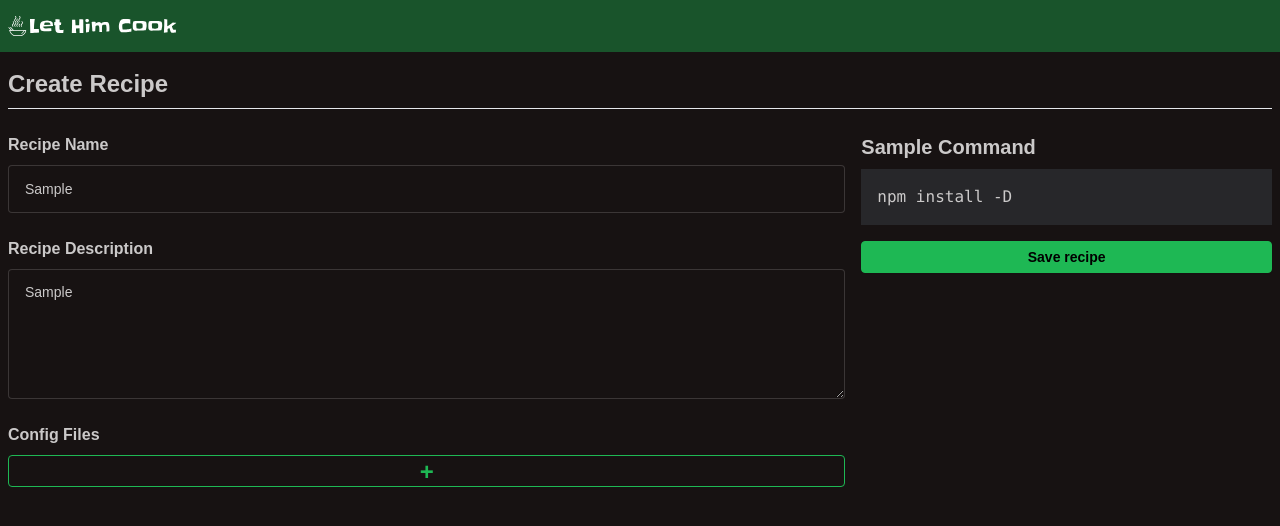
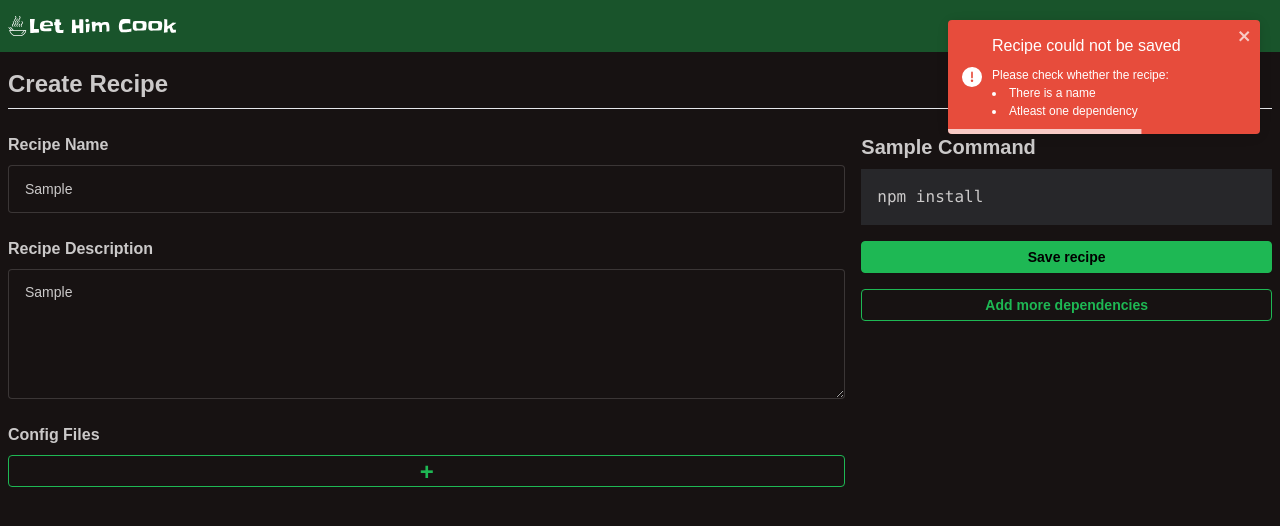
Before and after one commit to abhishekvash/let-him-cook, a React (Vite) app: page /create-recipe in a window 1280 px wide. Both pictures are taken after typing "Sample", "Sample" into the empty fields and a click on the button "Save recipe". Shown: the top 526 px of the page. Built offline with nearby package versions, Linux system fonts and the light colour scheme.

Commit message:
Integrate storage for recipes

```diff
--- a/package.json
+++ b/package.json
@@ -18,7 +18,8 @@
 		"query-registry": "^2.6.0",
 		"react": "^18.2.0",
 		"react-dom": "^18.2.0",
-		"react-router-dom": "^6.18.0"
+		"react-router-dom": "^6.18.0",
+		"react-toastify": "^9.1.3"
 	},
 	"devDependencies": {
 		"@types/node": "^20.9.0",
--- a/src/components/CommandPreview.tsx
+++ b/src/components/CommandPreview.tsx
@@ -9,7 +9,9 @@ export function CommandPreview({
 		<div className="bg-zinc-800 p-4">
 			<p className="font-mono">
 				npm install {Array.from(dependencies).join(" ")}{" "}
-				{<> -D {Array.from(devDependencies).join(" ")}</>}
+				{devDependencies.size > 0 && (
+					<> -D {Array.from(devDependencies).join(" ")}</>
+				)}
 			</p>
 		</div>
 	);
--- a/src/components/SearchBar.tsx
+++ b/src/components/SearchBar.tsx
@@ -27,6 +27,7 @@ export function SearchBar() {
 					value={searchString}
 					onChange={e => setSearchString(e.target.value)}
 					required
+					autoFocus
 					className="w-24 bg-transparent outline-none md:w-auto"
 				/>
 			</div>
--- a/src/contexts/IngredientsContext.tsx
+++ b/src/contexts/IngredientsContext.tsx
@@ -8,10 +8,14 @@ export const IngredientActions = {
 	CLEAR_ALL_DEPENDENCIES: "clearAllDependencies",
 } as const;
 
-type IngredientAction = {
-	type: (typeof IngredientActions)[keyof typeof IngredientActions];
-	payload: string;
-};
+type IngredientAction =
+	| {
+			type: (typeof IngredientActions)[keyof typeof IngredientActions];
+			payload: string;
+	  }
+	| {
+			type: "clearAllDependencies";
+	  };
 
 type Ingredients = {
 	dependencies: Set<string>;
--- a/src/contexts/RecipeContext.tsx
+++ b/src/contexts/RecipeContext.tsx
@@ -7,6 +7,7 @@ export const RecipeActions = {
 	ADD_FILE: "addFile",
 	UPDATE_FILE: "updateFile",
 	REMOVE_FILE: "removeFile",
+	CLEAR_RECIPE: "clearRecipe",
 } as const;
 
 type RecipeAction =
@@ -21,6 +22,9 @@ type RecipeAction =
 	| {
 			type: "addFile" | "updateFile" | "removeFile";
 			payload: Record<string, string>;
+	  }
+	| {
+			type: "clearRecipe";
 	  };
 
 export const RecipeContext = createContext<{
@@ -59,6 +63,12 @@ function reducer(state: Recipe, action: RecipeAction) {
 			return {
 				...state,
 			};
+		case RecipeActions.CLEAR_RECIPE:
+			return {
+				name: "",
+				description: "",
+				files: {},
+			};
 	}
 }
 
--- a/src/main.tsx
+++ b/src/main.tsx
@@ -4,12 +4,16 @@ import { RouterProvider } from "react-router-dom";
 import { router } from "./router";
 import { IngredientsProvider } from "./contexts/IngredientsContext";
 import { RecipeProvider } from "./contexts/RecipeContext";
+import { ToastContainer } from "react-toastify";
+import localforage from "localforage";
 
 import "./index.css";
 import "@fontsource-variable/raleway";
+import "react-toastify/dist/ReactToastify.css";
 
 ReactDOM.createRoot(document.getElementById("root")!).render(
 	<React.StrictMode>
+		<ToastContainer theme="colored" />
 		<RecipeProvider>
 			<IngredientsProvider>
 				<RouterProvider router={router} />
@@ -17,3 +21,12 @@ ReactDOM.createRoot(document.getElementById("root")!).render(
 		</RecipeProvider>
 	</React.StrictMode>,
 );
+
+localforage.config({
+	driver: localforage.INDEXEDDB,
+	name: "let-him-cook",
+	version: 0.1,
+	size: 49807360, // Size of database, in bytes.
+	storeName: "recipes",
+	description: "Store JS recipes",
+});
--- a/src/pages/CreateRecipe.tsx
+++ b/src/pages/CreateRecipe.tsx
@@ -1,12 +1,52 @@
 import { CommandPreview } from "@/components/CommandPreview";
 import { RecipeForm } from "@/components/RecipeForm";
-import { IngredientContext } from "@/contexts/IngredientsContext";
+import {
+	IngredientActions,
+	IngredientContext,
+} from "@/contexts/IngredientsContext";
+import { RecipeActions, RecipeContext } from "@/contexts/RecipeContext";
+import { saveRecipeToStorage } from "@/utils/recipes";
 import { useContext } from "react";
+import { useNavigate } from "react-router-dom";
+import { toast } from "react-toastify";
 
 export function CreateRecipe() {
 	const {
 		ingredients: { dependencies, devDependencies },
+		changeIngredients,
 	} = useContext(IngredientContext)!;
+	const { recipe, changeRecipe } = useContext(RecipeContext)!;
+
+	const navigate = useNavigate();
+
+	async function saveRecipe() {
+		const complete = await saveRecipeToStorage(
+			recipe,
+			dependencies,
+			devDependencies,
+		);
+		if (!complete) {
+			toast.error(
+				<>
+					<p>Recipe could not be saved</p>
+					<div className="mt-2 text-[12px] font-light">
+						Please check whether the recipe:
+						<ul className="list-inside list-disc">
+							<li> There is a name</li>
+							<li> Atleast one dependency</li>
+						</ul>
+					</div>
+				</>,
+			);
+			return;
+		}
+		toast.success("Recipe saved!");
+		navigate("/");
+		changeRecipe({ type: RecipeActions.CLEAR_RECIPE });
+		changeIngredients({
+			type: IngredientActions.CLEAR_ALL_DEPENDENCIES,
+		});
+	}
 
 	return (
 		<div>
@@ -23,8 +63,17 @@ export function CreateRecipe() {
 						dependencies={dependencies}
 						devDependencies={devDependencies}
 					/>
-					<button className="btn btn-primary btn-sm mt-4 w-full rounded">
+					<button
+						className="btn btn-primary btn-sm mt-4 w-full rounded"
+						onClick={saveRecipe}
+					>
 						Save recipe
+					</button>
+					<button
+						className="btn btn-primary btn-outline btn-sm mt-4 w-full rounded"
+						onClick={() => navigate("/search")}
+					>
+						Add more dependencies
 					</button>
 				</div>
 			</div>
--- a/src/pages/SearchPage.tsx
+++ b/src/pages/SearchPage.tsx
@@ -13,6 +13,7 @@ export function SearchPage() {
 			<div className="grid grid-cols-3 gap-4">
 				<div className="col-span-3 md:col-span-2">
 					<SearchBar />
+					{data && (
 						<Suspense fallback={<div>Loading...</div>}>
 							<Await resolve={data.packages}>
 								{(packages: SearchResult[]) =>
@@ -24,6 +25,7 @@ export function SearchPage() {
 								}
 							</Await>
 						</Suspense>
+					)}
 				</div>
 				<div className="col-span-3 md:col-span-1">
 					<Ingredients />
--- a/src/utils/recipes.ts
+++ b/src/utils/recipes.ts
@@ -0,0 +1,25 @@
+import localforage from "localforage";
+import { Recipe } from "@/types/recipe";
+
+export async function saveRecipeToStorage(
+	recipe: Recipe,
+	dependencies: Set<string>,
+	devDependencies: Set<string>,
+) {
+	if (!recipe.name) {
+		return false;
+	}
+
+	if (dependencies.size === 0 && devDependencies.size === 0) {
+		return false;
+	}
+
+	await localforage.setItem(recipe.name, {
+		description: recipe.description,
+		dependencies: Array.from(dependencies),
+		devDependencies: Array.from(devDependencies),
+		files: recipe.files,
+	});
+
+	return true;
+}
```
Also changed, not shown: 1 other file (tests, documents, lock files or other folders). Lines whose indentation alone changed are shown as unchanged.
